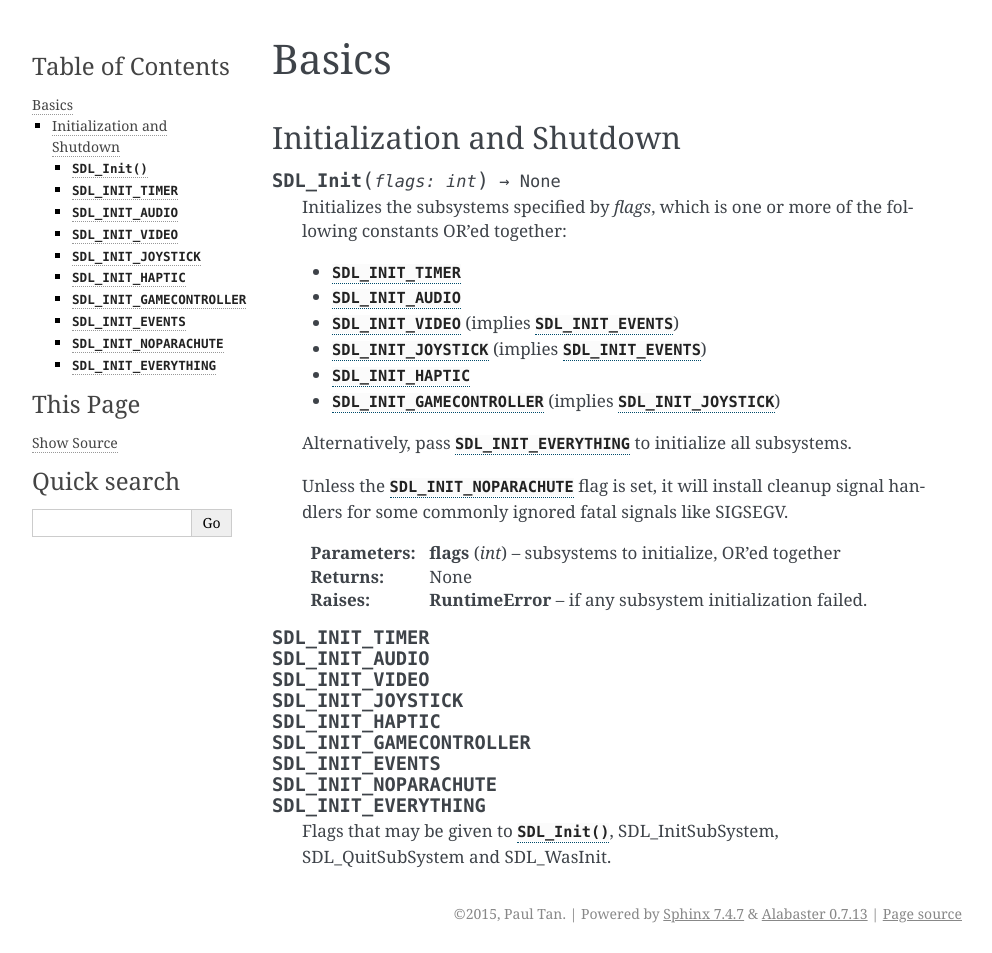
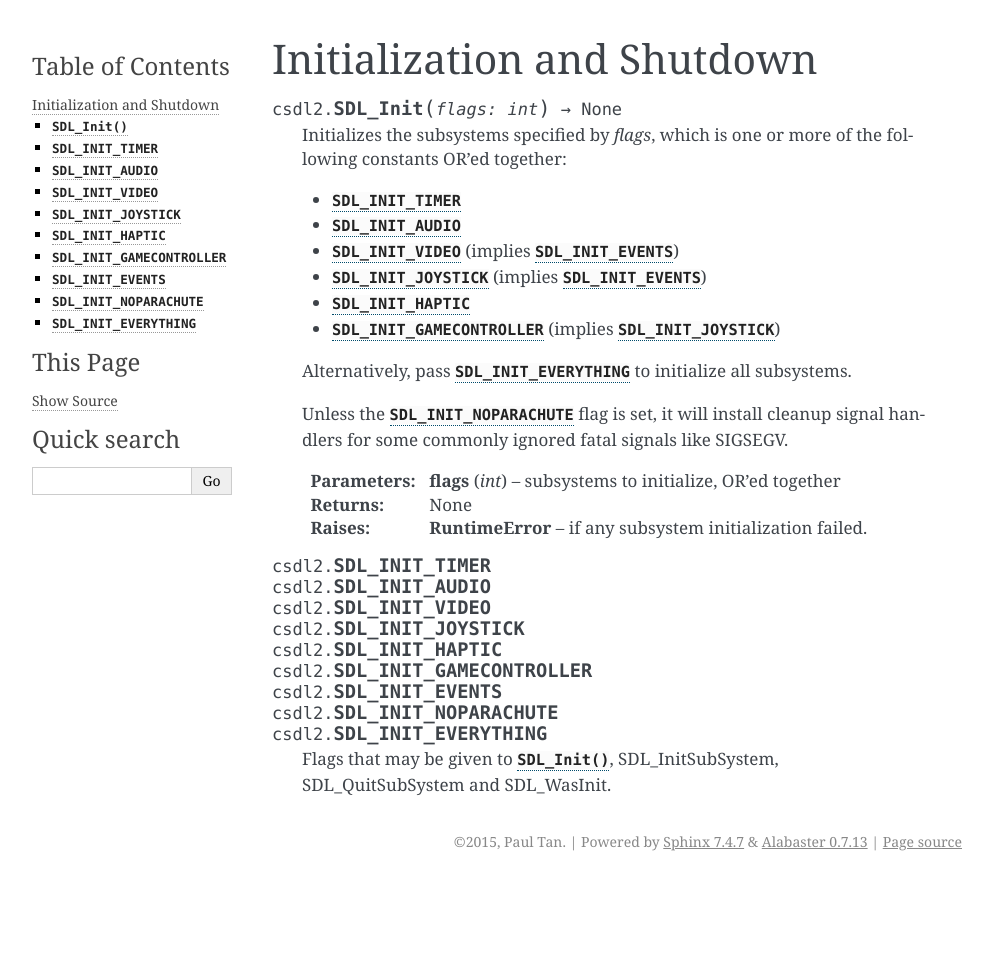
Before and after one commit to pyokagan/pycsdl2, a Sphinx documentation site: the page built from docs/source/api/init.rst, in a window 1280 px wide. Shown: the whole page, without its empty margins (148-1140 px from the left). Built offline with Sphinx 7.4.7, drawn with Linux system fonts in a browser that asks for light colours; after the commit the page ends 900 px from its top, so only the background shows below that.

Commit message:
docs/api: move SDL_init.h API docs to its own init.rst

```diff
--- a/docs/source/api/index.rst
+++ b/docs/source/api/index.rst
@@ -4,7 +4,7 @@ API Reference
 .. toctree::
    :maxdepth: 2
 
-   basics
+   init
    video
    surface
    render
--- a/docs/source/api/basics.rst
+++ b/docs/source/api/init.rst
@@ -1,8 +1,7 @@
-Basics
-======
+Initialization and Shutdown
+===========================
+.. module:: csdl2
 
-Initialization and Shutdown
----------------------------
 .. function:: SDL_Init(flags: int) -> None
 
    Initializes the subsystems specified by `flags`, which is one or more of the
```
